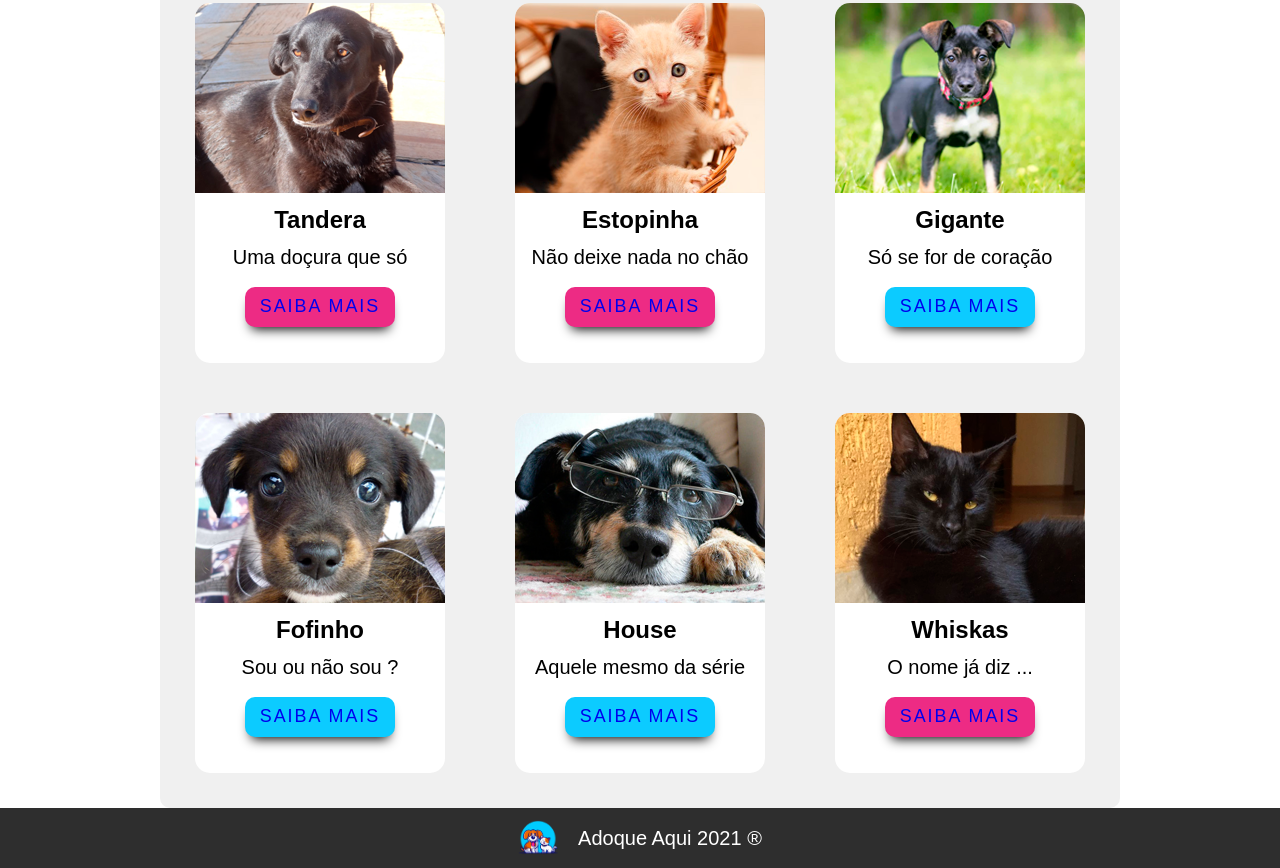
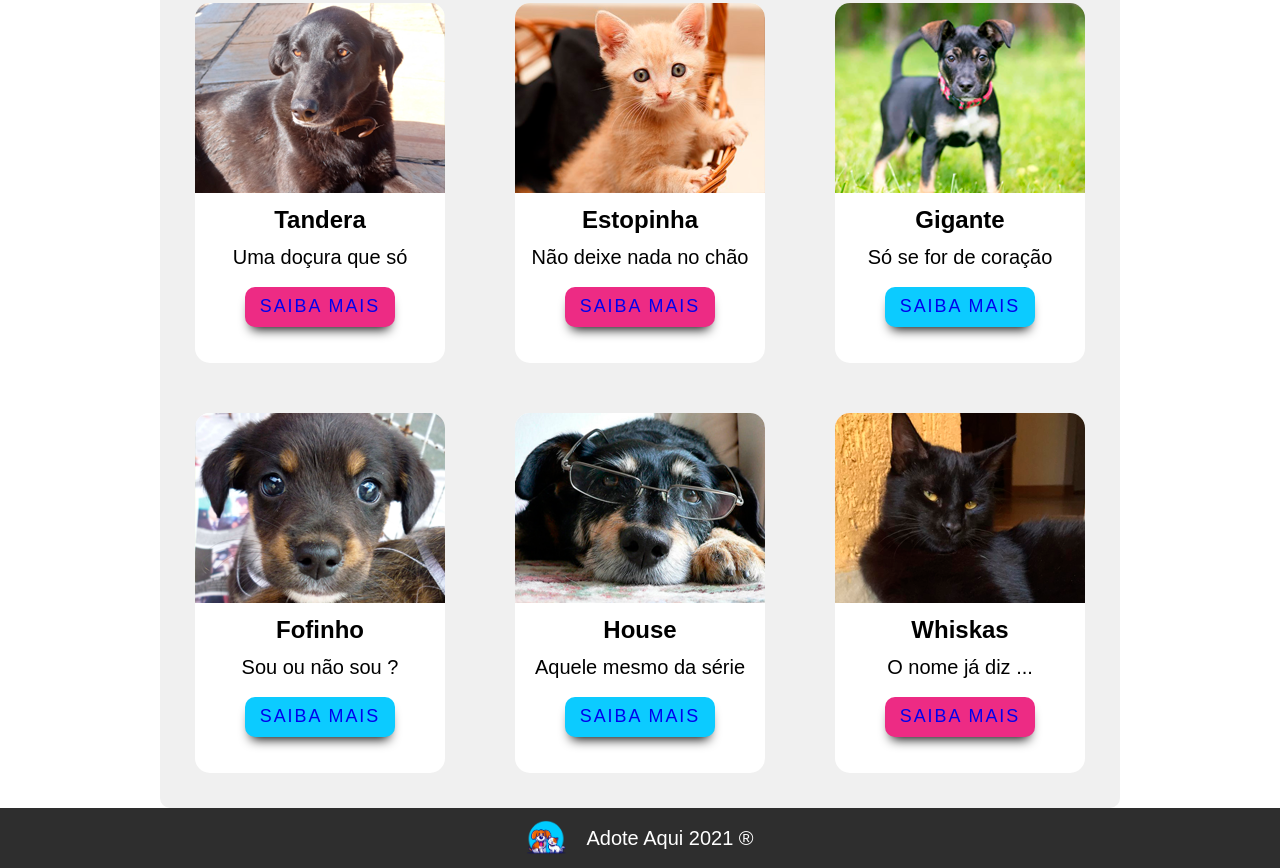
Before and after one commit to GustavoFrez/AdoteAqui, a plain HTML site: page index.html in a window 1280 px wide. Shown: the part 1186-2054 px from the top of the page. Drawn offline with Linux system fonts and the light colour scheme.

Commit message:
correcao footer

```diff
--- a/index.html
+++ b/index.html
@@ -155,7 +155,7 @@
     </div>
     <footer>
         <img src="img/footerimg.png" alt="Logo Adote Aqui">
-        <p>Adoque Aqui 2021 &#174</p>
+        <p>Adote Aqui 2021 &#174</p>
     </footer>
   </body>
 </html>
```
